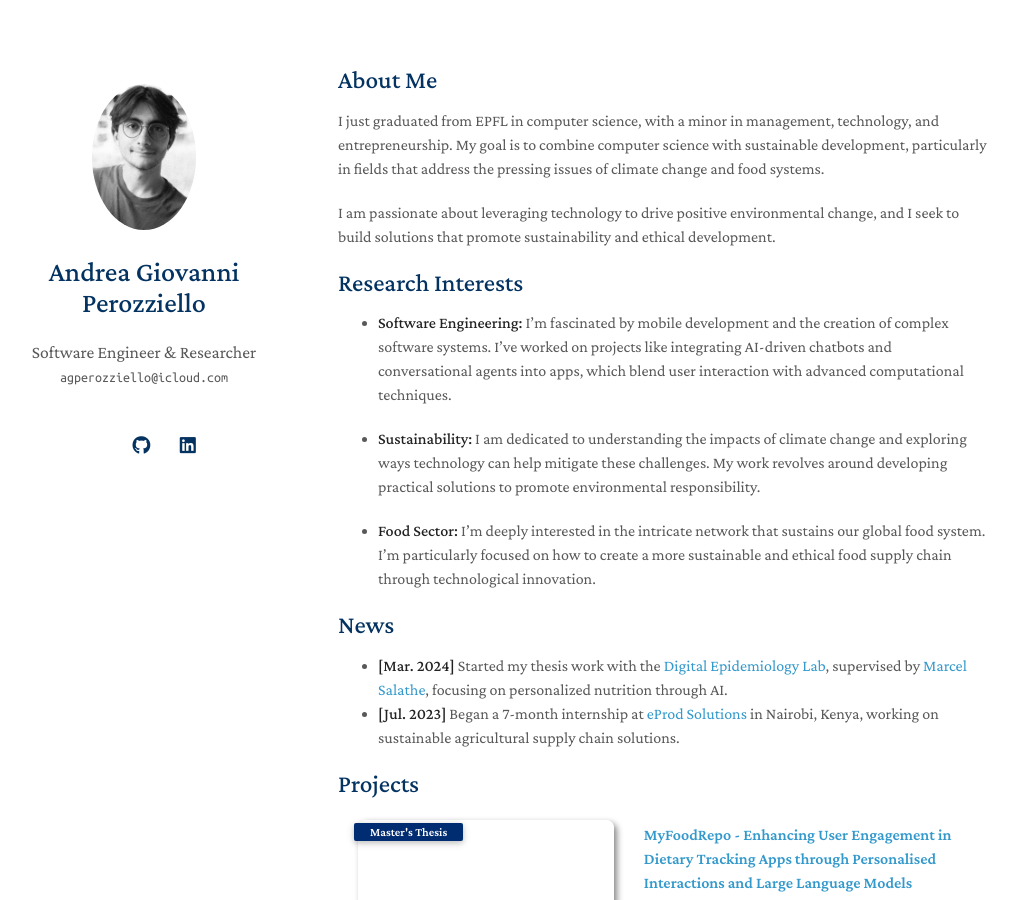
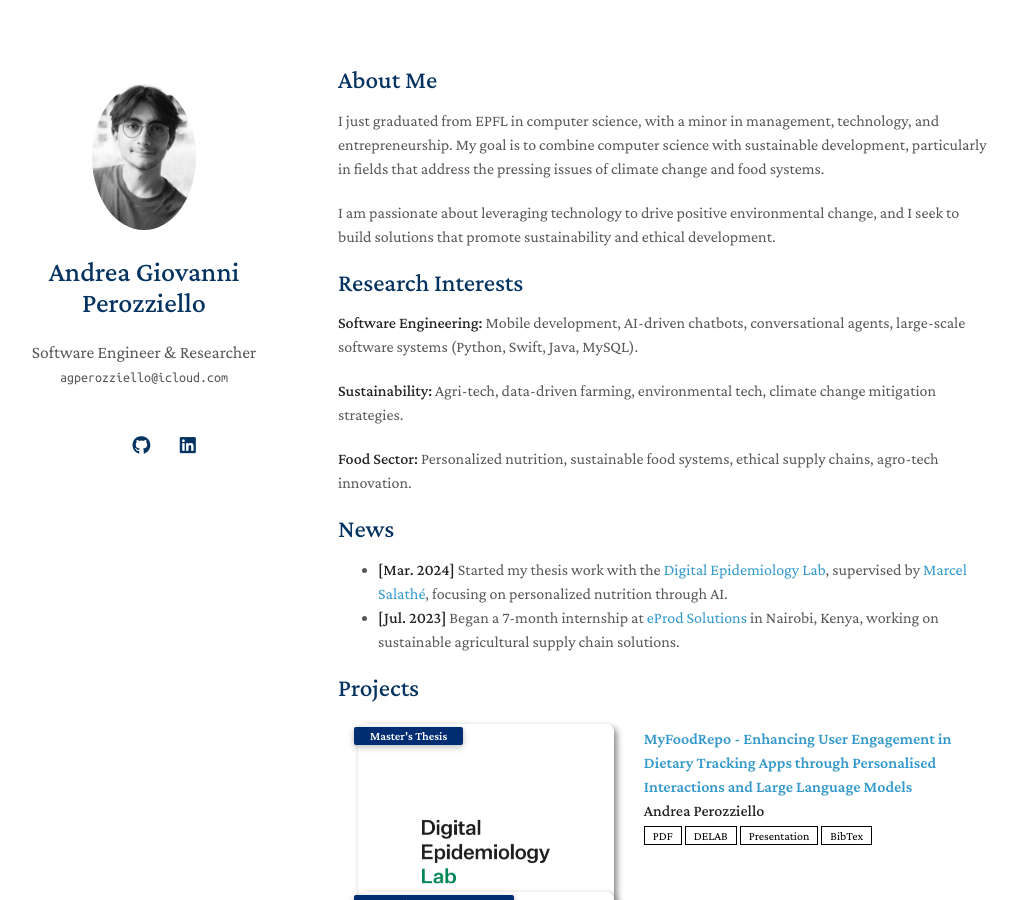
Before and after one commit to peroza/peroza.io, a Jekyll site: the page built from index.md, in a window 1280 px wide and 900 px high. Shown: the whole window, without its empty margins (132-1149 px from the left). Built offline with Jekyll 4.4.1, drawn with Linux system fonts in a browser that asks for light colours; a style sheet for code colours, icons or effects is not loaded; our own code applies the rules of GitHub Pages for plain Markdown files.

Commit message:
Added research interests keywords

```diff
--- a/index.md
+++ b/index.md
@@ -10,21 +10,15 @@ I am passionate about leveraging technology to drive positive environmental chan
 
 ## Research Interests
 
-- **Software Engineering:** I'm fascinated by mobile development and the creation of complex software systems. I've worked on projects like integrating AI-driven chatbots and conversational agents into apps, which blend user interaction with advanced computational techniques.
+**Software Engineering:** Mobile development, AI-driven chatbots, conversational agents, large-scale software systems (Python, Swift, Java, MySQL).
 
-- **Sustainability:** I am dedicated to understanding the impacts of climate change and exploring ways technology can help mitigate these challenges. My work revolves around developing practical solutions to promote environmental responsibility.
+**Sustainability:** Agri-tech, data-driven farming, environmental tech, climate change mitigation strategies.
 
-- **Food Sector:** I’m deeply interested in the intricate network that sustains our global food system. I'm particularly focused on how to create a more sustainable and ethical food supply chain through technological innovation.
-
-<!-- - **Software Engineering:** Mobile development, AI-driven chatbots, complex software systems, conversational agents.
-
-- **Sustainability:** Climate change, environmental tech solutions, mitigation strategies.
-
-- **Food Sector:** Sustainable food systems, ethical supply chains, agro-tech innovation. -->
+**Food Sector:** Personalized nutrition, sustainable food systems, ethical supply chains, agro-tech innovation.
 
 ## News
 
-- **[Mar. 2024]** Started my thesis work with the [Digital Epidemiology Lab](https://www.digitalepidemiologylab.org/), supervised by [Marcel Salathe](https://people.epfl.ch/marcel.salathe?lang=en), focusing on personalized nutrition through AI.
+- **[Mar. 2024]** Started my thesis work with the [Digital Epidemiology Lab](https://www.digitalepidemiologylab.org/), supervised by [Marcel Salathé](https://people.epfl.ch/marcel.salathe?lang=en), focusing on personalized nutrition through AI.
 - **[Jul. 2023]** Began a 7-month internship at [eProd Solutions](https://www.eprod-solutions.com/) in Nairobi, Kenya, working on sustainable agricultural supply chain solutions.
 
 
```
